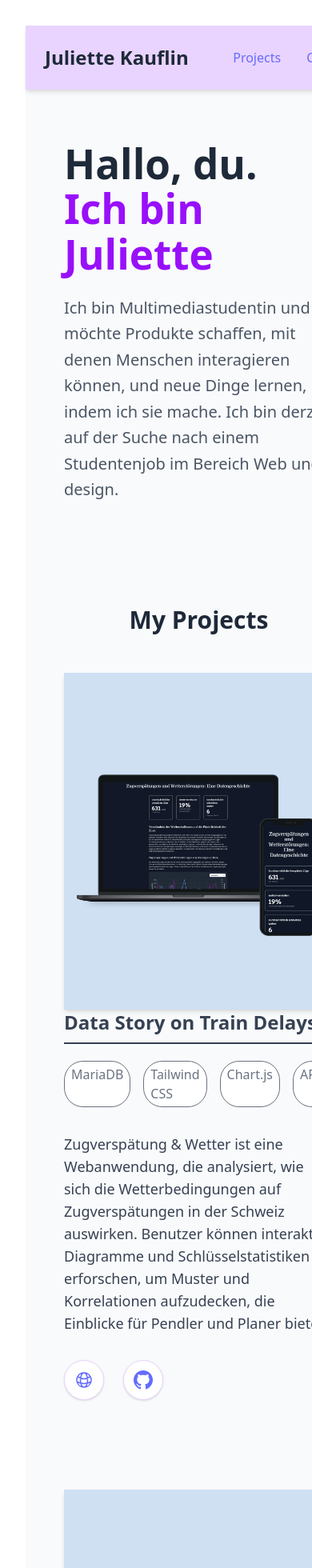
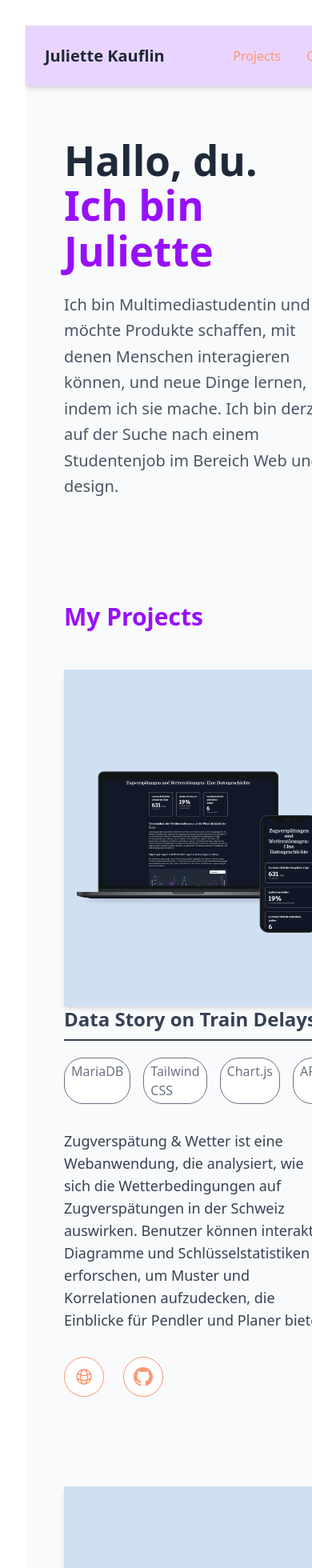
Before and after one commit to JuKa2023/portfolio, a Vue app: page / in a window 390 px wide. Shown: the top 1960 px of the page at 80% size. Built offline with nearby package versions, Linux system fonts and the light colour scheme.

Commit message:
adapped styling of buttons

```diff
--- a/src/App.vue
+++ b/src/App.vue
@@ -42,7 +42,7 @@ setDescription('Hierbei handelt es sich um einen überblick dreier meiner besten
     <HeroSection />
     <main class="flex-grow">
       <section id="projects" class="container mx-auto px-6 py-16 space-y-24">
-        <h2 class="text-3xl font-bold text-gray-800 mb-12 text-center">My Projects</h2>
+        <h2 class="text-3xl font-bold text-purple-600 px-6 mb-12 text-left">My Projects</h2>
         <ProjectCard
           title="Data Story on Train Delays"
           description="Zugverspätung & Wetter ist eine Webanwendung, die analysiert, wie sich die Wetterbedingungen auf Zugverspätungen in der Schweiz auswirken. Benutzer können interaktive Diagramme und Schlüsselstatistiken erforschen, um Muster und Korrelationen aufzudecken, die Einblicke für Pendler und Planer bieten."
--- a/src/components/ContactSection.vue
+++ b/src/components/ContactSection.vue
@@ -14,16 +14,16 @@
                 </div>
 
                 <div class="mt-10 flex flex-wrap justify-center gap-6">
-                    <a href="/resume.pdf" class="px-6 py-3 bg-white text-gray-700 font-medium rounded-full border border-purple-200 hover:bg-purple-50 hover:border-purple-300 transition-colors duration-200 shadow-sm">
+                    <a href="/resume.pdf" class=" icon-text-button px-6 py-3 text-gray-700 font-medium rounded-full border flex items-center">
                         Resume
                     </a>
-                    <a href="https://github.com/JuKa2023" class="px-6 py-3 bg-white text-gray-700 font-medium rounded-full border border-purple-200 hover:bg-purple-50 hover:border-purple-300 transition-colors duration-200 shadow-sm flex items-center">
+                    <a href="https://github.com/JuKa2023" class=" icon-text-button px-6 py-3 text-gray-700 font-medium rounded-full border flex items-center">
                         <svg xmlns="http://www.w3.org/2000/svg" class="h-5 w-5 mr-2" fill="currentColor" viewBox="0 0 24 24">
                             <path d="M12 0c-6.626 0-12 5.373-12 12 0 5.302 3.438 9.8 8.207 11.387.599.111.793-.261.793-.577v-2.234c-3.338.726-4.033-1.416-4.033-1.416-.546-1.387-1.333-1.756-1.333-1.756-1.089-.745.083-.729.083-.729 1.205.084 1.839 1.237 1.839 1.237 1.07 1.834 2.807 1.304 3.492.997.107-.775.418-1.305.762-1.604-2.665-.305-5.467-1.334-5.467-5.931 0-1.311.469-2.381 1.236-3.221-.124-.303-.535-1.524.117-3.176 0 0 1.008-.322 3.301 1.23.957-.266 1.983-.399 3.003-.404 1.02.005 2.047.138 3.006.404 2.291-1.552 3.297-1.23 3.297-1.23.653 1.653.242 2.874.118 3.176.77.84 1.235 1.911 1.235 3.221 0 4.609-2.807 5.624-5.479 5.921.43.372.823 1.102.823 2.222v3.293c0 .319.192.694.801.576 4.765-1.589 8.199-6.086 8.199-11.386 0-6.627-5.373-12-12-12z"/>
                         </svg>
                         Github
                     </a>
-                    <a href="https://www.linkedin.com/in/juliette-k-7783b8158/" class="px-6 py-3 bg-white text-gray-700 font-medium rounded-full border border-purple-200 hover:bg-purple-50 hover:border-purple-300 transition-colors duration-200 shadow-sm flex items-center">
+                    <a href="https://www.linkedin.com/in/juliette-k-7783b8158/" class=" icon-text-button px-6 py-3 text-gray-700 font-medium rounded-full border flex items-center">
                         <svg xmlns="http://www.w3.org/2000/svg" class="h-5 w-5 mr-2" fill="currentColor" viewBox="0 0 24 24">
                             <path d="M19 0h-14c-2.761 0-5 2.239-5 5v14c0 2.761 2.239 5 5 5h14c2.762 0 5-2.239 5-5v-14c0-2.761-2.238-5-5-5zm-11 19h-3v-11h3v11zm-1.5-12.268c-.966 0-1.75-.79-1.75-1.764s.784-1.764 1.75-1.764 1.75.79 1.75 1.764-.783 1.764-1.75 1.764zm13.5 12.268h-3v-5.604c0-3.368-4-3.113-4 0v5.604h-3v-11h3v1.765c1.396-2.586 7-2.777 7 2.476v6.759z"/>
                         </svg>
@@ -37,3 +37,23 @@
 
 <script setup lang="ts">
 </script>
+
+<style>
+.icon-text-button {
+  padding: 0.75rem;
+  background-color: white;
+  border-radius: 9999px;
+  border: 1px solid;
+  border-color: #fb9973;
+  transition-property: color, background-color, border-color;
+  transition-duration: 200ms;
+  box-shadow: 0 1px 2px 0 rgb(0 0 0 / 0.05);
+  display: flex;
+  align-items: center;
+}
+
+.icon-text-button:hover {
+  background-color: rgb(250, 245, 243);
+  border-color: #f7b397;
+}
+</style>
--- a/src/components/Footer.vue
+++ b/src/components/Footer.vue
@@ -1,7 +1,7 @@
 <template>
     <footer class="w-full bg-purple-200 shadow-inner mt-16">
       <div class="container mx-auto py-8 px-6">
-        <div class="flex flex-col md:flex-row justify-between items-center">
+        <div class="flex flex-col md:flex-row justify-between items-left">
           <div class="mb-4 md:mb-0">
             <p class="text-gray-700 font-medium">© {{ new Date().getFullYear() }} Juliette Kauflin. All rights reserved.</p>
           </div>
--- a/src/components/Header.vue
+++ b/src/components/Header.vue
@@ -1,10 +1,10 @@
 <template>
     <header class="w-full bg-purple-200 shadow-md">
         <div class="container mx-auto flex justify-between items-center p-6">
-            <div class="text-2xl font-bold text-gray-800">Juliette Kauflin</div>
+            <div class="text-xl font-bold text-gray-800">Juliette Kauflin</div>
             <nav class="space-x-8">
-                <a href="#projects" class="text-gray-700 hover:text-purple-500">Projects</a>
-                <a href="#contact" class="text-gray-700 hover:text-purple-500">Contact</a>
+                <a href="#projects">Projects</a>
+                <a href="#contact">Contact</a>
             </nav>
         </div>
     </header>
--- a/src/components/ProjectCard.vue
+++ b/src/components/ProjectCard.vue
@@ -20,16 +20,16 @@
       <p class="text-gray-700 flex-1 text-lg text-left">{{ description }}</p>
 
       <div class="flex space-x-6 mt-8">
-        <a :href="link" class="px-3 py-3 bg-white text-gray-700 font-medium rounded-full border border-purple-200 hover:bg-purple-50 hover:border-purple-300 transition-colors duration-200 shadow-sm flex items-center">
+        <a :href="link" class="icon-button">
           <svg xmlns="http://www.w3.org/2000/svg" fill="none" viewBox="0 0 24 24" stroke-width="1.5" stroke="currentColor" class="w-6 h-6">
             <path stroke-linecap="round" stroke-linejoin="round" d="M12 21a9.004 9.004 0 0 0 8.716-6.747M12 21a9.004 9.004 0 0 1-8.716-6.747M12 21c2.485 0 4.5-4.03 4.5-9S14.485 3 12 3m0 18c-2.485 0-4.5-4.03-4.5-9S9.515 3 12 3m0 0a8.997 8.997 0 0 1 7.843 4.582M12 3a8.997 8.997 0 0 0-7.843 4.582m15.686 0A11.953 11.953 0 0 1 12 10.5c-2.998 0-5.74-1.1-7.843-2.918m15.686 0A8.959 8.959 0 0 1 21 12c0 .778-.099 1.533-.284 2.253m0 0A17.919 17.919 0 0 1 12 16.5c-3.162 0-6.133-.815-8.716-2.247m0 0A9.015 9.015 0 0 1 3 12c0-1.605.42-3.113 1.157-4.418" />
           </svg>
 
         </a>
-        <a :href="github" class="px-3 py-3 bg-white text-gray-700 font-medium rounded-full border border-purple-200 hover:bg-purple-50 hover:border-purple-300 transition-colors duration-200 shadow-sm flex items-center">
+        <a :href="github" class="icon-button">
           <svg xmlns="http://www.w3.org/2000/svg" class="h-6 w-6" fill="currentColor" viewBox="0 0 24 24">
-                            <path d="M12 0c-6.626 0-12 5.373-12 12 0 5.302 3.438 9.8 8.207 11.387.599.111.793-.261.793-.577v-2.234c-3.338.726-4.033-1.416-4.033-1.416-.546-1.387-1.333-1.756-1.333-1.756-1.089-.745.083-.729.083-.729 1.205.084 1.839 1.237 1.839 1.237 1.07 1.834 2.807 1.304 3.492.997.107-.775.418-1.305.762-1.604-2.665-.305-5.467-1.334-5.467-5.931 0-1.311.469-2.381 1.236-3.221-.124-.303-.535-1.524.117-3.176 0 0 1.008-.322 3.301 1.23.957-.266 1.983-.399 3.003-.404 1.02.005 2.047.138 3.006.404 2.291-1.552 3.297-1.23 3.297-1.23.653 1.653.242 2.874.118 3.176.77.84 1.235 1.911 1.235 3.221 0 4.609-2.807 5.624-5.479 5.921.43.372.823 1.102.823 2.222v3.293c0 .319.192.694.801.576 4.765-1.589 8.199-6.086 8.199-11.386 0-6.627-5.373-12-12-12z"/>
-                        </svg>
+            <path d="M12 0c-6.626 0-12 5.373-12 12 0 5.302 3.438 9.8 8.207 11.387.599.111.793-.261.793-.577v-2.234c-3.338.726-4.033-1.416-4.033-1.416-.546-1.387-1.333-1.756-1.333-1.756-1.089-.745.083-.729.083-.729 1.205.084 1.839 1.237 1.839 1.237 1.07 1.834 2.807 1.304 3.492.997.107-.775.418-1.305.762-1.604-2.665-.305-5.467-1.334-5.467-5.931 0-1.311.469-2.381 1.236-3.221-.124-.303-.535-1.524.117-3.176 0 0 1.008-.322 3.301 1.23.957-.266 1.983-.399 3.003-.404 1.02.005 2.047.138 3.006.404 2.291-1.552 3.297-1.23 3.297-1.23.653 1.653.242 2.874.118 3.176.77.84 1.235 1.911 1.235 3.221 0 4.609-2.807 5.624-5.479 5.921.43.372.823 1.102.823 2.222v3.293c0 .319.192.694.801.576 4.765-1.589 8.199-6.086 8.199-11.386 0-6.627-5.373-12-12-12z"/>
+          </svg>
         </a>
       </div>
     </div>
@@ -39,3 +39,23 @@
 <script setup lang="ts">
 defineProps(['title', 'description', 'tags', 'image', 'link', 'github']);
 </script>
+
+<style>
+.icon-button {
+  padding: 0.75rem;
+  background-color: white;
+  border-radius: 9999px;
+  border: 1px solid;
+  border-color: #fb9973;
+  transition-property: color, background-color, border-color;
+  transition-duration: 200ms;
+  box-shadow: 0 1px 2px 0 rgb(0 0 0 / 0.05);
+  display: flex;
+  align-items: center;
+}
+
+.icon-button:hover {
+  background-color: rgb(250, 245, 243);
+  border-color: #f7b397;
+}
+</style>
--- a/src/style.css
+++ b/src/style.css
@@ -17,11 +17,11 @@
 
 a {
   font-weight: 500;
-  color: #646cff;
+  color: #fb9973;
   text-decoration: inherit;
 }
 a:hover {
-  color: #535bf2;
+  color: #f7b397;
 }
 
 body {
@@ -44,12 +44,12 @@ button {
   font-size: 1em;
   font-weight: 500;
   font-family: inherit;
-  background-color: #1a1a1a;
+  background-color: #fb9973;
   cursor: pointer;
   transition: border-color 0.25s;
 }
 button:hover {
-  border-color: #646cff;
+  border-color: #f7b397;
 }
 button:focus,
 button:focus-visible {
```
